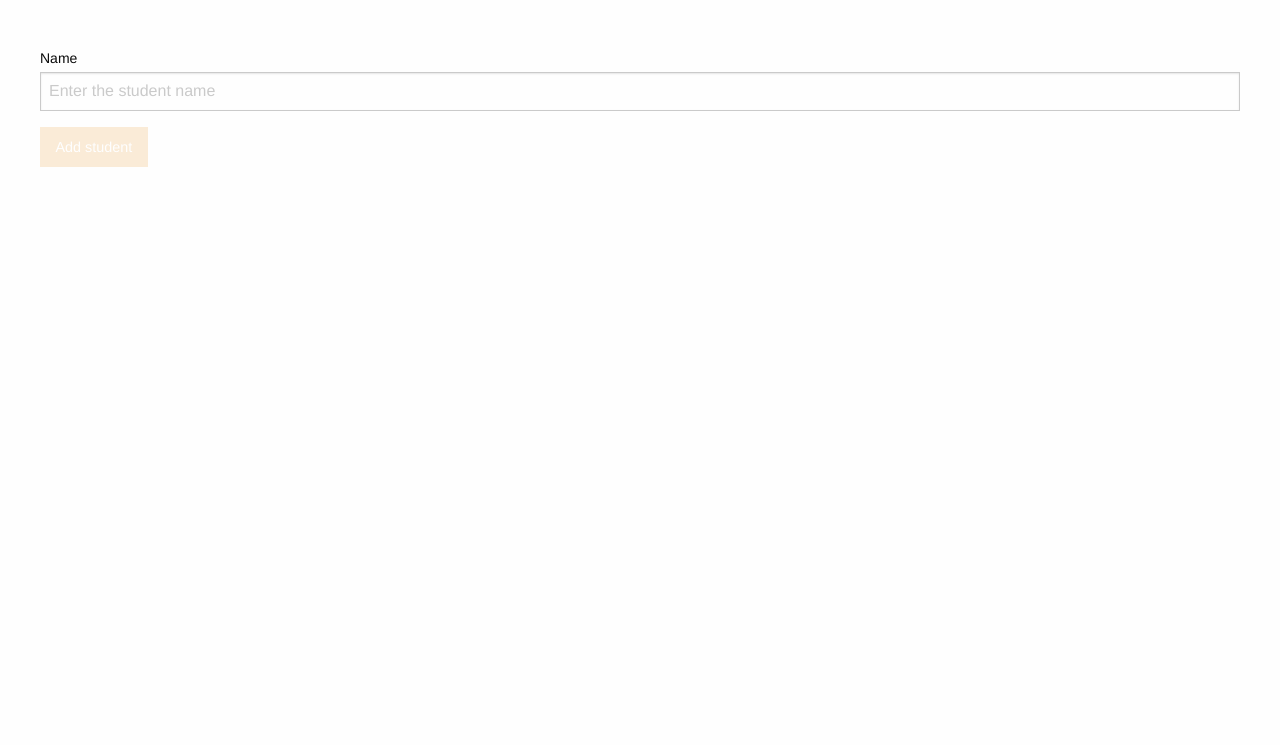
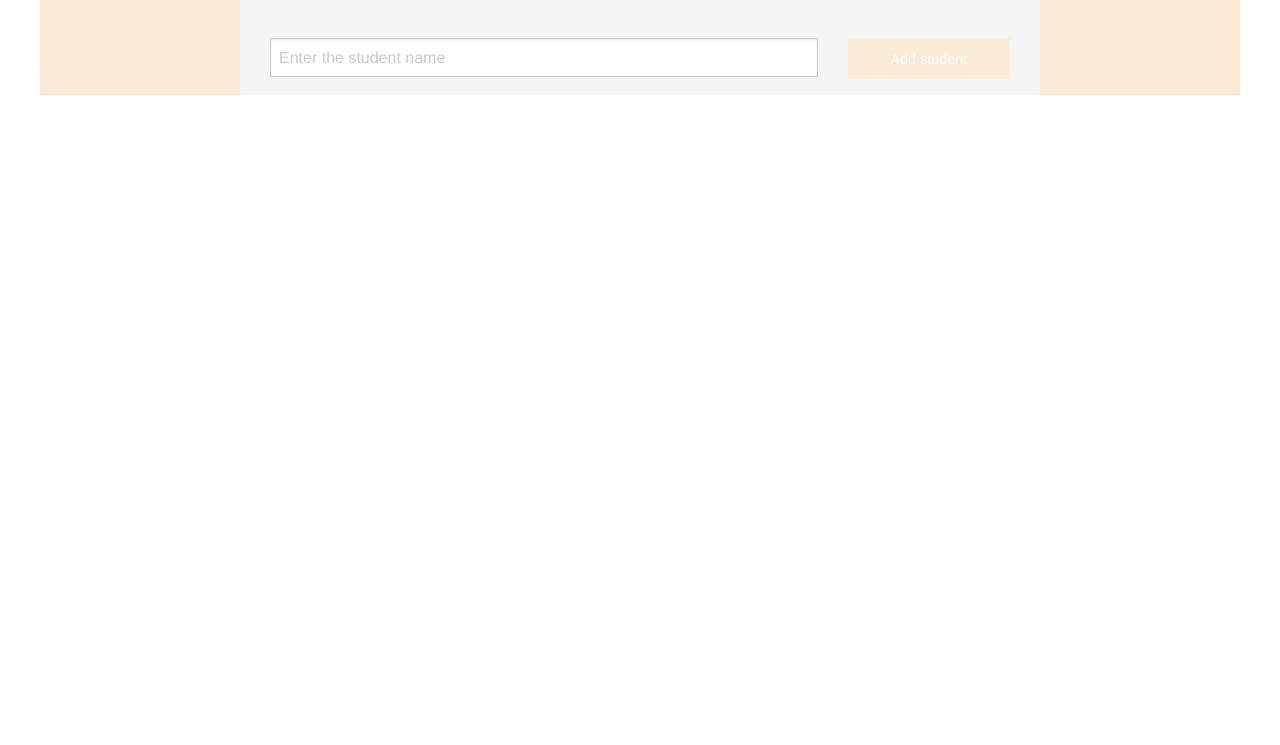
Before and after one commit to patriciachunk/MegaRoster, a plain HTML site: page index.html in a window 1280 px wide. Shown: the part 55-800 px from the top of the page. Drawn offline with Linux system fonts and the light colour scheme.

Commit message:
following Davey's instruction
div and grid

```diff
--- a/index.html
+++ b/index.html
@@ -5,37 +5,32 @@
   <title>Megaroster</title>
   <meta http-equiv="x-ua-compatible" content="ie=edge">
   <meta name="viewport" content="width=device-width, initial-scale=1.0">
-  <title>Baby's First Javascript</title>
+  <title>MegaRoster</title>
   <link rel="stylesheet" href="css/foundation.css">
   <link rel="stylesheet" href="css/app.css">
-  <h3> MegaRoster </h3>
 </head>
 <body>
-
-    <div class="row">
+  <div class="row" style="background-color: antiquewhite">
+    <div class="medium-8 medium-offset-2 columns" style="background-color: WhiteSmoke">
+      <h3> MegaRoster </h3>
       <form id="studentForm">
+        <div class="medium-9 columns">
           <p>
-          <label for="name">Name</label>
             <input type="text" name="studentName" placeholder="Enter the student name" required/>
           </p>
-        <p>
-          <button type="submit" class="button">Add student</button>
-        </p>
+        </div>
+        <div class="small-3 columns">
+          <button type="submit" class="button expanded">Add student</button>
+        </div>
       </form>
     </div>
-
-
+  </div>
   <div class="row">
     <div class="medium-8 medium-offset-2 columns">
       <ul id="studentList" class="no-bullet">
-
       </ul>
     </div>
   </div>
-
-
-
-
   <script src="js/vendor/jquery.js"></script>
   <script src="js/vendor/what-input.js"></script>
   <script src="js/vendor/foundation.js"></script>
```
Lines whose indentation alone changed are shown as unchanged.
